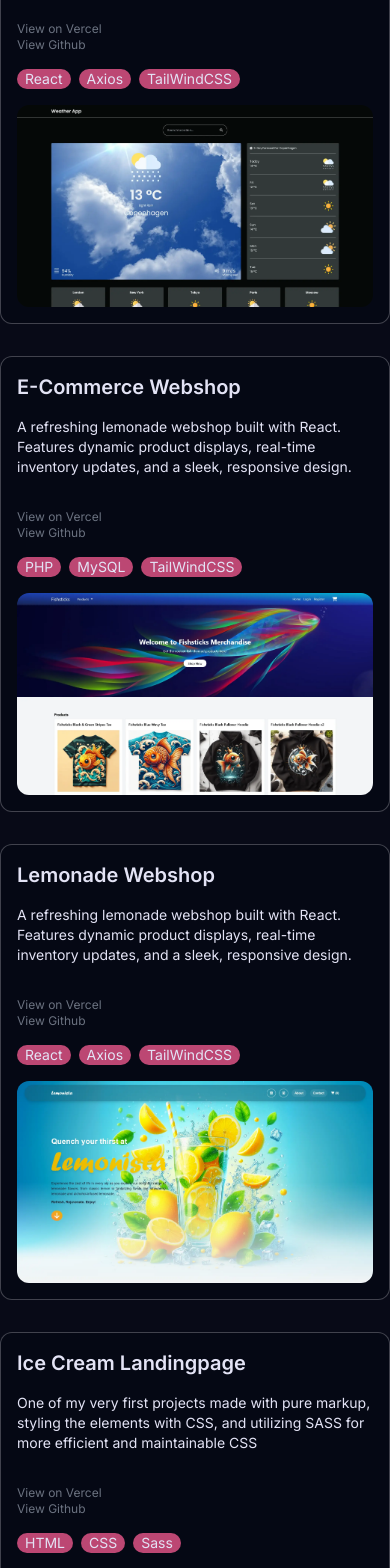
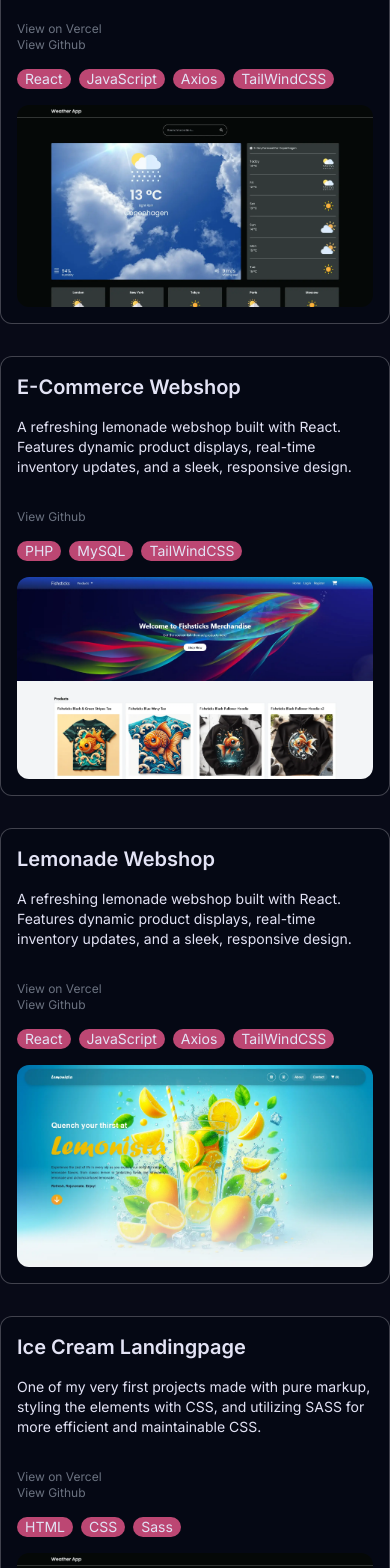
Before and after one commit to Mark424e/portfolio_2024, a Next.js app: page / in a window 390 px wide. Shown: the part 1413-2981 px from the top of the page. Built offline with nearby package versions, Linux system fonts and the light colour scheme.

Commit message:
created logic for mapping projects in an array and rendering each one

```diff
--- a/app/_components/projects.js
+++ b/app/_components/projects.js
@@ -1,236 +1,114 @@
 import { React } from "react";
 import Image from "next/image";
+
+const projects = [
+  {
+    title: "React Weather Application",
+    description:
+      "A weather application that provides real-time weather updates, forecasts, and a responsive design for an optimal viewing experience.",
+    vercelLink: "https://weather-app-mark.vercel.app/",
+    githubLink: "https://github.com/Mark424e/react-weather-app",
+    technologies: ["React", "JavaScript", "Axios", "TailWindCSS"],
+    imageSrc: "/project1.webp",
+  },
+  {
+    title: "E-Commerce Webshop",
+    description:
+      "A refreshing lemonade webshop built with React. Features dynamic product displays, real-time inventory updates, and a sleek, responsive design.",
+    // vercelLink: "NO VERCEL LINK",
+    githubLink: "https://github.com/Mark424e/webshop",
+    technologies: ["PHP", "MySQL", "TailWindCSS"],
+    imageSrc: "/project4.webp",
+  },
+  {
+    title: "Lemonade Webshop",
+    description:
+      "A refreshing lemonade webshop built with React. Features dynamic product displays, real-time inventory updates, and a sleek, responsive design.",
+      vercelLink: "https://lemonadestand-mark.vercel.app/",
+    githubLink: "https://github.com/Mark424e/lemonadestand",
+    technologies: ["React", "JavaScript", "Axios", "TailWindCSS"],
+    imageSrc: "/project2.webp",
+  },
+  {
+    title: "Ice Cream Landingpage",
+    description:
+      "One of my very first projects made with pure markup, styling the elements with CSS, and utilizing SASS for more efficient and maintainable CSS.",
+    vercelLink: "https://gilleleje-isen.vercel.app/",
+    githubLink: "https://github.com/Mark424e/Gilleleje-Isen",
+    technologies: ["HTML", "CSS", "Sass"],
+    imageSrc: "/project1.webp",
+  },
+];
 
 export const Projects = () => {
   return (
     <div id="projects" className="container mx-auto">
       <ul className="grid grid-cols-1 lg:grid-cols-2 gap-8">
-        <li>
-          <div className="bg-gray-950/50 border border-gray-100/25 transition hover:border-gray-200/50 p-4 rounded-xl">
-            <div className="grid xl:grid-cols-2 gap-4">
-              <div className="flex flex-col justify-between gap-8">
+        {projects.map((project, index) => (
+          <li key={index} className="flex">
+            <div className="bg-gray-950/50 border border-gray-100/25 transition hover:border-gray-200/50 p-4 rounded-xl flex flex-col flex-grow">
+              <div className="grid xl:grid-cols-2 gap-4 flex-grow">
+                <div className="flex flex-col justify-between gap-8 flex-grow">
                   <div className="space-y-4">
-                  <h1 className="text-xl font-semibold">
-                    React Weather Application
-                  </h1>
-                  <p className="text-sm">
-                    A weather application that provides real-time weather
-                    updates, forecasts, and a responsive design for an optimal
-                    viewing experience.
-                  </p>
+                    <h1 className="text-xl font-semibold">{project.title}</h1>
+                    <p className="text-sm">{project.description}</p>
                   </div>
                   <div className="space-y-4">
                     <div className="text-xs">
+                      {project.vercelLink && (
+                        <>
                           <a
                             className="nav-link text-gray-500 hover:text-text"
-                      href="https://weather-app-mark.vercel.app/"
+                            href={project.vercelLink}
                             target="_blank"
+                            rel="noopener noreferrer"
                           >
                             View on Vercel
                           </a>
                           <br />
+                        </>
+                      )}
+                      {project.githubLink && (
                         <a
                           className="nav-link text-gray-500 hover:text-text"
-                      href="https://github.com/Mark424e/react-weather-app"
+                          href={project.githubLink}
                           target="_blank"
+                          rel="noopener noreferrer"
                         >
                           View Github
                         </a>
+                      )}
                     </div>
                     <div>
                       <ul className="flex flex-wrap gap-2 text-sm text-text">
-                      <li className="bg-accent px-2 rounded-full">React</li>
-                      <li className="bg-accent px-2 rounded-full">Axios</li>
-                      <li className="bg-accent px-2 rounded-full">
-                        TailWindCSS
+                        {project.technologies.map((tech, idx) => (
+                          <li key={idx} className="bg-accent px-2 rounded-full">
+                            {tech}
                           </li>
+                        ))}
                       </ul>
                     </div>
                   </div>
                 </div>
                 <div className="transition md:hover:scale-95">
-                <a href="https://weather-app-mark.vercel.app/" target="_blank">
+                  <a
+                    href={project.vercelLink || project.githubLink}
+                    target="_blank"
+                    rel="noopener noreferrer"
+                  >
                     <Image
                       className="min-h-full object-cover rounded-xl"
-                    src="/project1.webp"
+                      src={project.imageSrc}
                       width={1920}
                       height={1080}
-                    alt="Project Image"
+                      alt={`${project.title} Image`}
                     />
                   </a>
                 </div>
               </div>
             </div>
           </li>
-        <li className="hidden lg:block"></li>
-        <li className="hidden lg:block"></li>
-        <li>
-          <div className="bg-gray-950/50 border border-gray-100/25 transition hover:border-gray-200/50 p-4 rounded-xl">
-            <div className="grid xl:grid-cols-2 gap-4">
-              <div className="flex flex-col justify-between gap-8">
-                <div className="space-y-4">
-                  <h1 className="text-xl font-semibold">E-Commerce Webshop</h1>
-                  <p className="text-sm">
-                    A refreshing lemonade webshop built with React. Features
-                    dynamic product displays, real-time inventory updates, and a
-                    sleek, responsive design.
-                  </p>
-                </div>
-                <div className="space-y-4">
-                  <div className="text-xs">
-                    <a
-                      className="nav-link text-gray-500 hover:text-text"
-                      href="https://lemonadestand-mark.vercel.app/"
-                      target="_blank"
-                    >
-                      View on Vercel
-                    </a>
-                    <br />
-                    <a
-                      className="nav-link text-gray-500 hover:text-text"
-                      href="https://github.com/Mark424e/lemonadestand"
-                      target="_blank"
-                    >
-                      View Github
-                    </a>
-                  </div>
-                  <div>
-                    <ul className="flex flex-wrap gap-2 text-sm text-text">
-                      <li className="bg-accent px-2 rounded-full">PHP</li>
-                      <li className="bg-accent px-2 rounded-full">MySQL</li>
-                      <li className="bg-accent px-2 rounded-full">
-                        TailWindCSS
-                      </li>
-                    </ul>
-                  </div>
-                </div>
-              </div>
-              <div className="transition md:hover:scale-95">
-                <a href="https://weather-app-mark.vercel.app/" target="_blank">
-                  <Image
-                    className="min-h-full object-cover  rounded-xl"
-                    src="/project4.webp"
-                    width={1920}
-                    height={1080}
-                    alt="Project Image"
-                  />
-                </a>
-              </div>
-            </div>
-          </div>
-        </li>
-        <li>
-          <div className="bg-gray-950/50 border border-gray-100/25 transition hover:border-gray-200/50 p-4 rounded-xl">
-            <div className="grid xl:grid-cols-2 gap-4">
-              <div className="flex flex-col justify-between gap-8">
-                <div className="space-y-4">
-                  <h1 className="text-xl font-semibold">Lemonade Webshop</h1>
-                  <p className="text-sm">
-                    A refreshing lemonade webshop built with React. Features
-                    dynamic product displays, real-time inventory updates, and a
-                    sleek, responsive design.
-                  </p>
-                </div>
-                <div className="space-y-4">
-                  <div className="text-xs">
-                    <a
-                      className="nav-link text-gray-500 hover:text-text"
-                      href="https://lemonadestand-mark.vercel.app/"
-                      target="_blank"
-                    >
-                      View on Vercel
-                    </a>
-                    <br />
-                    <a
-                      className="nav-link text-gray-500 hover:text-text"
-                      href="https://github.com/Mark424e/lemonadestand"
-                      target="_blank"
-                    >
-                      View Github
-                    </a>
-                  </div>
-                  <div>
-                    <ul className="flex flex-wrap gap-2 text-sm text-text">
-                      <li className="bg-accent px-2 rounded-full">React</li>
-                      <li className="bg-accent px-2 rounded-full">Axios</li>
-                      <li className="bg-accent px-2 rounded-full">
-                        TailWindCSS
-                      </li>
-                    </ul>
-                  </div>
-                </div>
-              </div>
-              <div className="transition md:hover:scale-95">
-                <a href="https://weather-app-mark.vercel.app/" target="_blank">
-                  <Image
-                    className="min-h-full object-cover rounded-xl"
-                    src="/project2.webp"
-                    width={1920}
-                    height={1080}
-                    alt="Project Image"
-                  />
-                </a>
-              </div>
-            </div>
-          </div>
-        </li>
-        <li className="hidden lg:block"></li>
-        <li className="hidden lg:block"></li>
-        <li>
-          <div className="bg-gray-950/50 border border-gray-100/25 transition hover:border-gray-200/50 p-4 rounded-xl">
-            <div className="grid xl:grid-cols-2 gap-4">
-              <div className="flex flex-col justify-between gap-8">
-                <div className="space-y-4">
-                  <h1 className="text-xl font-semibold">
-                    Ice Cream Landingpage
-                  </h1>
-                  <p className="text-sm">
-                    One of my very first projects made with pure markup, styling
-                    the elements with CSS, and utilizing SASS for more efficient
-                    and maintainable CSS
-                  </p>
-                </div>
-                <div className="space-y-4">
-                  <div className="text-xs">
-                    <a
-                      className="nav-link text-gray-500 hover:text-text"
-                      href="https://gilleleje-isen.vercel.app/"
-                      target="_blank"
-                    >
-                      View on Vercel
-                    </a>
-                    <br />
-                    <a
-                      className="nav-link text-gray-500 hover:text-text"
-                      href="https://github.com/Mark424e/Gilleleje-Isen"
-                      target="_blank"
-                    >
-                      View Github
-                    </a>
-                  </div>
-                  <div>
-                    <ul className="flex flex-wrap gap-2 text-sm text-text">
-                      <li className="bg-accent px-2 rounded-full">HTML</li>
-                      <li className="bg-accent px-2 rounded-full">CSS</li>
-                      <li className="bg-accent px-2 rounded-full">Sass</li>
-                    </ul>
-                  </div>
-                </div>
-              </div>
-              <div className="transition md:hover:scale-95">
-                <a href="https://weather-app-mark.vercel.app/" target="_blank">
-                  <Image
-                    className="min-h-full object-cover rounded-xl"
-                    src="/project1.webp"
-                    width={1920}
-                    height={1080}
-                    alt="Project Image"
-                  />
-                </a>
-              </div>
-            </div>
-          </div>
-        </li>
+        ))}
       </ul>
     </div>
   );
```
Lines whose indentation alone changed are shown as unchanged.
